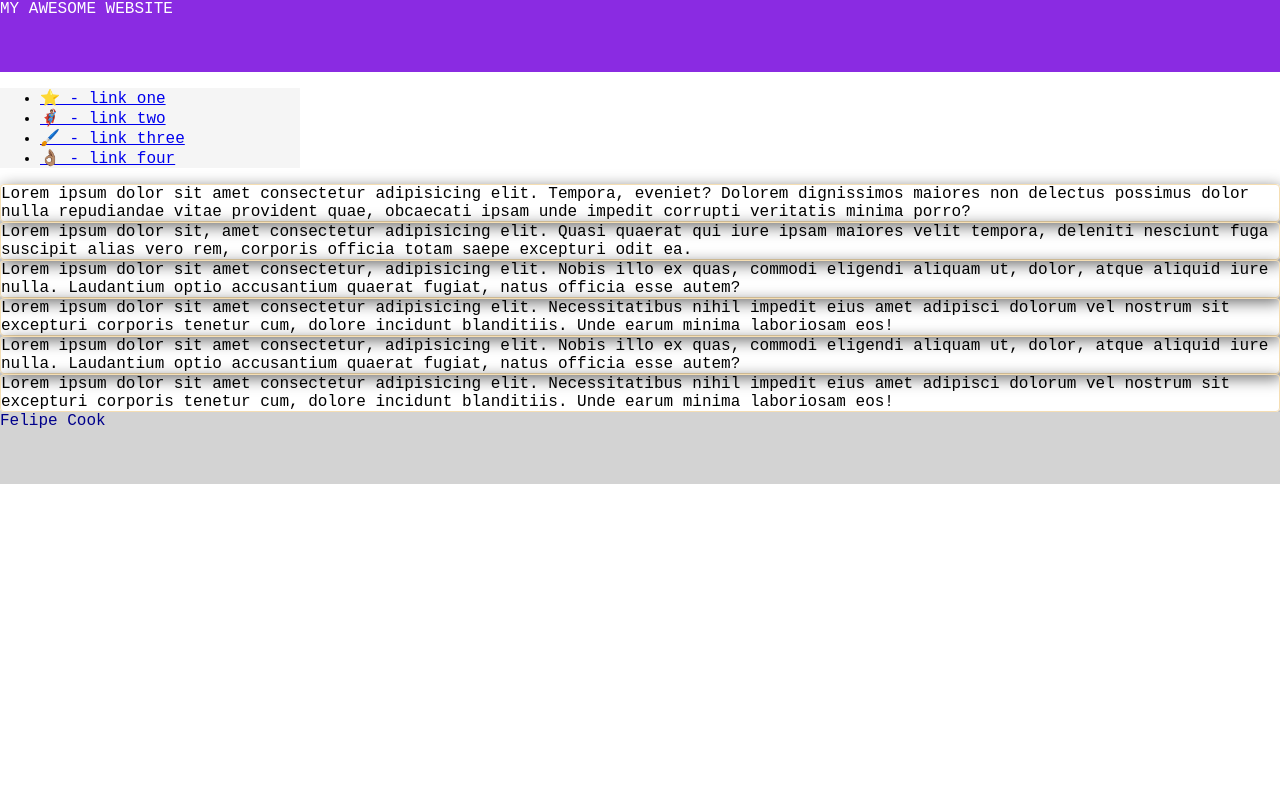
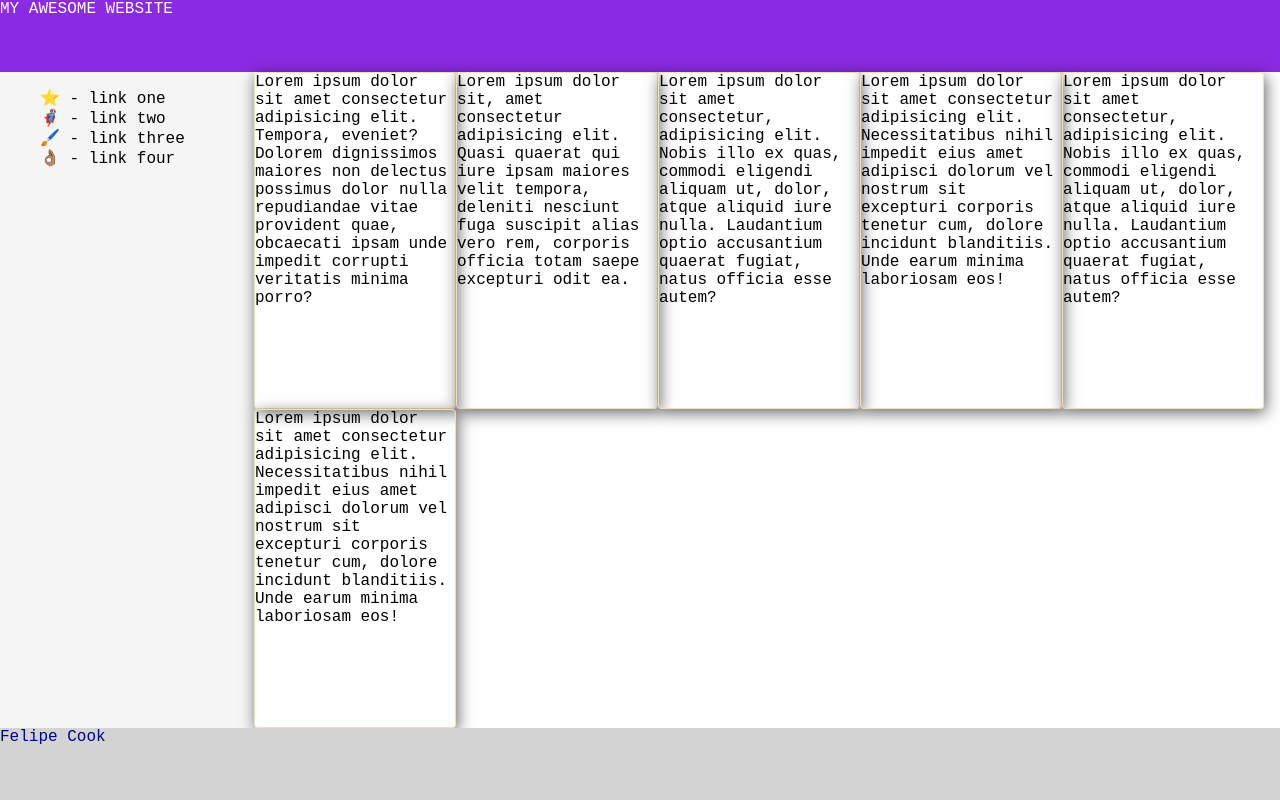
Before and after one commit to felipecook/practice-css-website-full, a plain HTML site: page index.html in a window 1280 px wide. Drawn offline with Linux system fonts and the light colour scheme.

Commit message:
completed main structure, need to fix certain details. like spacing

```diff
--- a/index.html
+++ b/index.html
@@ -14,6 +14,7 @@
     MY AWESOME WEBSITE
   </div>
 
+  <div class="main-body">
     <div class="sidebar">
       <ul>
         <li><a href="google.com">⭐ - link one</a></li>
@@ -22,25 +23,30 @@
         <li><a href="google.com">👌🏽 - link four</a></li>
       </ul>
     </div>
-
+    <div class="main-content">
       <div class="card">Lorem ipsum dolor sit amet consectetur adipisicing elit. Tempora, eveniet? Dolorem dignissimos
-    maiores non delectus possimus dolor nulla repudiandae vitae provident quae, obcaecati ipsam unde impedit corrupti
+        maiores non delectus possimus dolor nulla repudiandae vitae provident quae, obcaecati ipsam unde impedit
+        corrupti
         veritatis minima porro?</div>
-  <div class="card">Lorem ipsum dolor sit, amet consectetur adipisicing elit. Quasi quaerat qui iure ipsam maiores velit
+      <div class="card">Lorem ipsum dolor sit, amet consectetur adipisicing elit. Quasi quaerat qui iure ipsam maiores
+        velit
         tempora, deleniti nesciunt fuga suscipit alias vero rem, corporis officia totam saepe excepturi odit ea.</div>
       <div class="card">Lorem ipsum dolor sit amet consectetur, adipisicing elit. Nobis illo ex quas, commodi eligendi
-    aliquam ut, dolor, atque aliquid iure nulla. Laudantium optio accusantium quaerat fugiat, natus officia esse autem?
+        aliquam ut, dolor, atque aliquid iure nulla. Laudantium optio accusantium quaerat fugiat, natus officia esse
+        autem?
       </div>
       <div class="card">Lorem ipsum dolor sit amet consectetur adipisicing elit. Necessitatibus nihil impedit eius amet
         adipisci dolorum vel nostrum sit excepturi corporis tenetur cum, dolore incidunt blanditiis. Unde earum minima
         laboriosam eos!</div>
       <div class="card">Lorem ipsum dolor sit amet consectetur, adipisicing elit. Nobis illo ex quas, commodi eligendi
-    aliquam ut, dolor, atque aliquid iure nulla. Laudantium optio accusantium quaerat fugiat, natus officia esse autem?
+        aliquam ut, dolor, atque aliquid iure nulla. Laudantium optio accusantium quaerat fugiat, natus officia esse
+        autem?
       </div>
       <div class="card">Lorem ipsum dolor sit amet consectetur adipisicing elit. Necessitatibus nihil impedit eius amet
         adipisci dolorum vel nostrum sit excepturi corporis tenetur cum, dolore incidunt blanditiis. Unde earum minima
         laboriosam eos!</div>
-
+    </div>
+  </div>
   <div class="footer">
     Felipe Cook
   </div>
--- a/styles.css
+++ b/styles.css
@@ -2,6 +2,9 @@ body {
   font-family: 'Courier New', Courier, monospace;
   margin: 0;
   min-height: 100vh;
+  display: flex;
+  flex-direction: column;
+  justify-content: space-between;
 }
 
 .header {
@@ -20,10 +23,36 @@ body {
   width: 300px;
   background: whitesmoke;
 
+
+
 }
 
 .card {
   border: 1px solid wheat;
   box-shadow: 2px 4px 16px rgba(0,0,0,.6);
   border-radius: 4px;
+  width: 200px;
+
+
 }
+
+.main-content {
+  display: flex;
+  flex-wrap: wrap;
+
+
+}
+
+.main-body {
+  display: flex;
+  flex: 1;
+}
+
+ul {
+  list-style: none;
+}
+
+a {
+  text-decoration: none;
+  color: black;
+}
```
Also changed, not shown: README.html (+8 -4 lines). Lines whose indentation alone changed are shown as unchanged.
